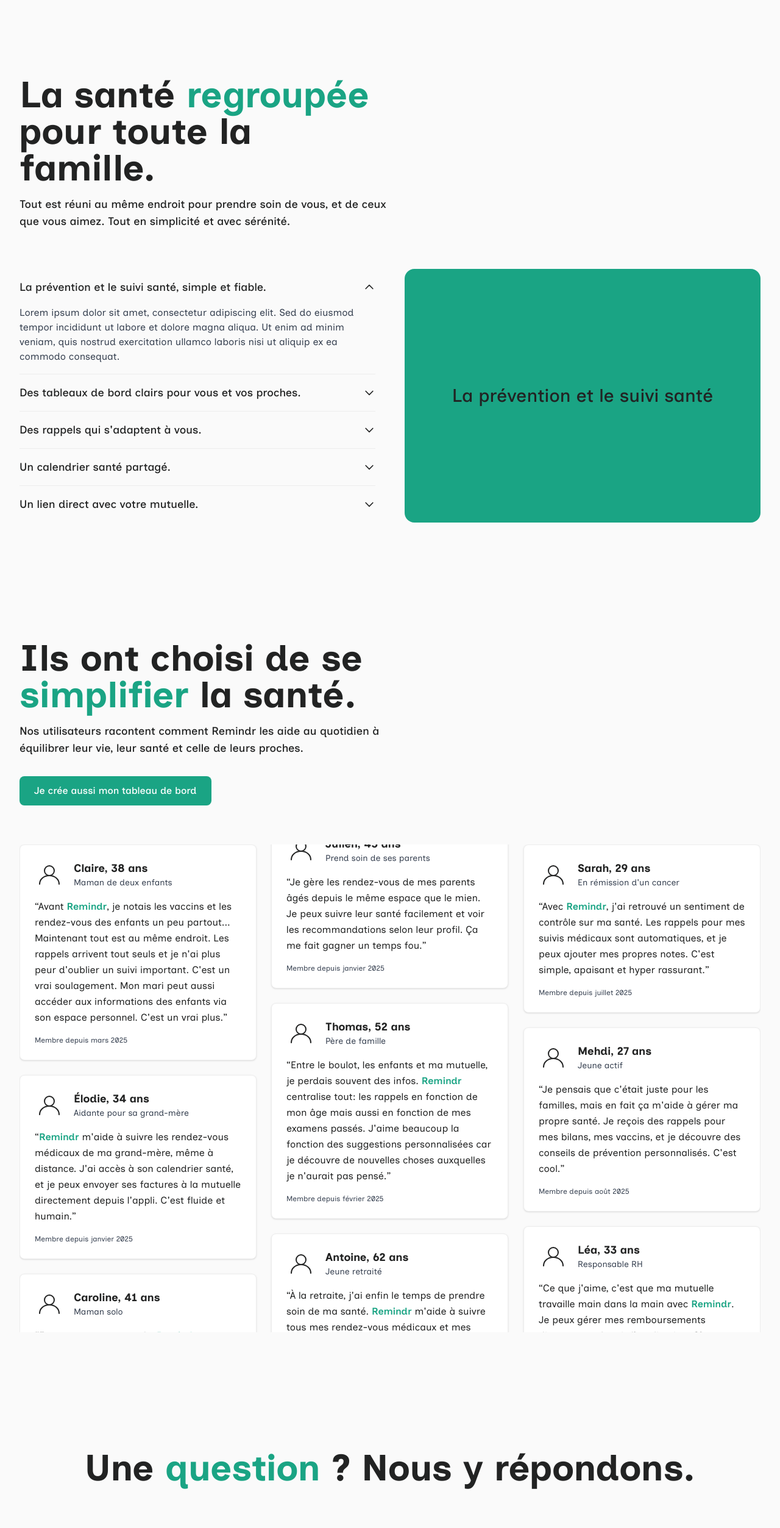
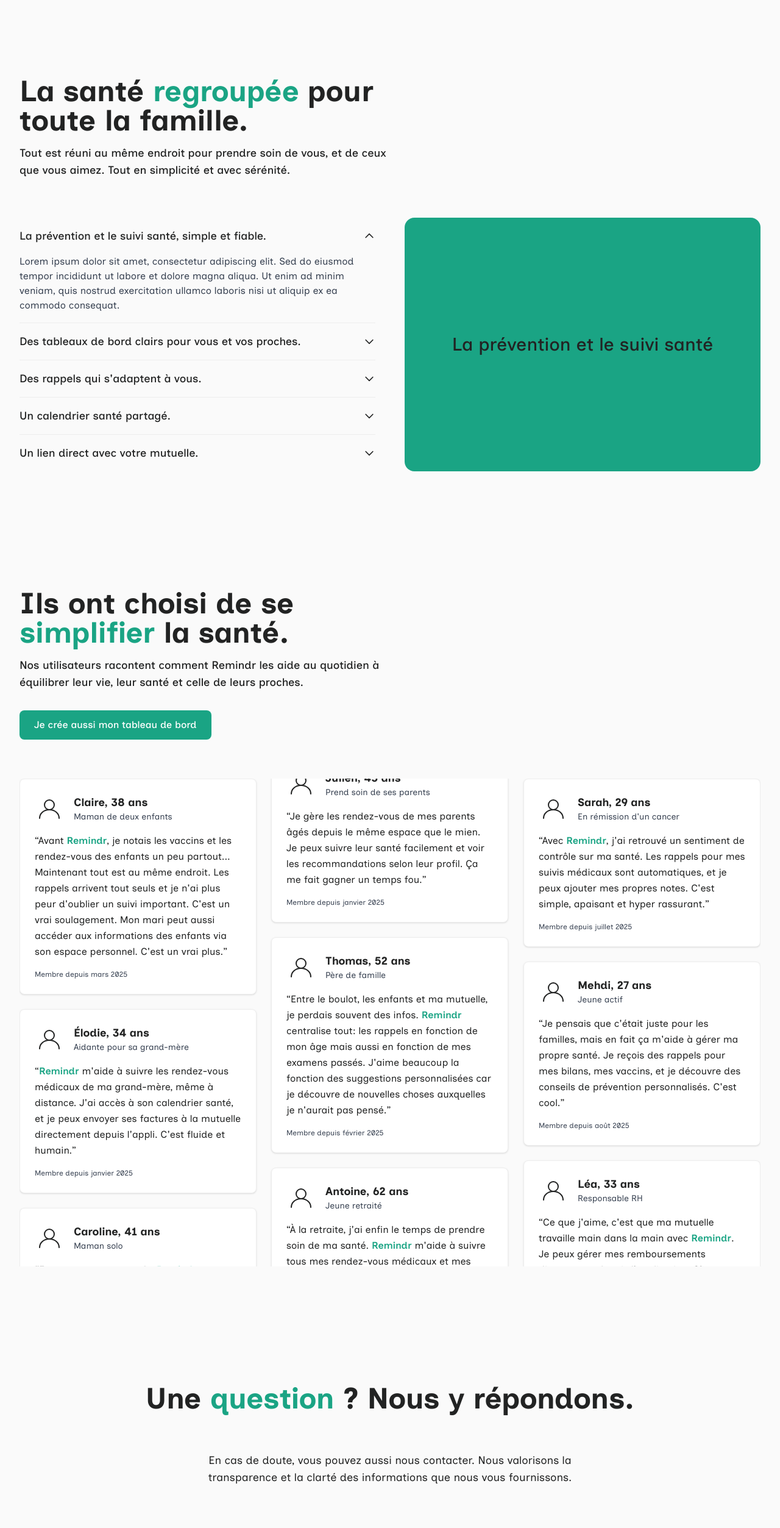
Before and after one commit to Remindr-pro/RemindR-app-V2, a Next.js app in the folder frontend/: page /particuliers in a window 1280 px wide. Shown: the part 1820-4326 px from the top of the page at 61% size. Built offline with nearby package versions, Linux system fonts and the light colour scheme.

Commit message:
refactor(particuliers-page): reduce heading size for improved readability in multiple sections

```diff
--- a/frontend/src/app/(landing)/particuliers/page.tsx
+++ b/frontend/src/app/(landing)/particuliers/page.tsx
@@ -104,7 +104,7 @@ export default function ParticuliersPage() {
       <section className="min-h-screen flex items-center justify-center py-24">
         <div className="w-full max-w-7xl mx-auto flex flex-col gap-16">
           <div className="w-full lg:w-1/2">
-            <h2 className="text-3xl md:text-6xl font-inclusive font-bold text-dark mb-4">
+            <h2 className="text-3xl md:text-5xl font-inclusive font-bold text-dark mb-4">
               La santé <span className="text-greenMain">regroupée</span> pour
               toute la famille.
             </h2>
@@ -122,7 +122,7 @@ export default function ParticuliersPage() {
       <section className="min-h-screen flex items-center justify-center py-24">
         <div className="w-full max-w-7xl mx-auto flex flex-col gap-16">
           <div className="w-full lg:w-1/2">
-            <h2 className="text-3xl md:text-6xl font-inclusive font-bold text-dark mb-4">
+            <h2 className="text-3xl md:text-5xl font-inclusive font-bold text-dark mb-4">
               Ils ont choisi de se
               <span className="text-greenMain"> simplifier</span> la santé.
             </h2>
@@ -142,7 +142,7 @@ export default function ParticuliersPage() {
       {/* === Section FAQ === */}
       <section className="min-h-screen flex flex-col items-center justify-center gap-20 py-24">
         <div className="max-w-7xl mx-auto flex flex-col gap-16 text-center">
-          <h2 className="text-3xl md:text-6xl font-inclusive font-bold">
+          <h2 className="text-3xl md:text-5xl font-inclusive font-bold">
             Une <span className="text-greenMain">question</span> ? Nous y
             répondons.
           </h2>
@@ -159,7 +159,7 @@ export default function ParticuliersPage() {
       {/* === Section Companies === */}
       <section className="min-h-screen flex flex-col items-center justify-center gap-20 py-24">
         <div className="max-w-3xl w-full mx-auto flex flex-col gap-16 text-center">
-          <h2 className="text-3xl md:text-6xl font-inclusive font-bold">
+          <h2 className="text-3xl md:text-5xl font-inclusive font-bold">
             Des sources <span className="text-greenMain">fiables</span> pour une
             santé au top.
           </h2>
```
